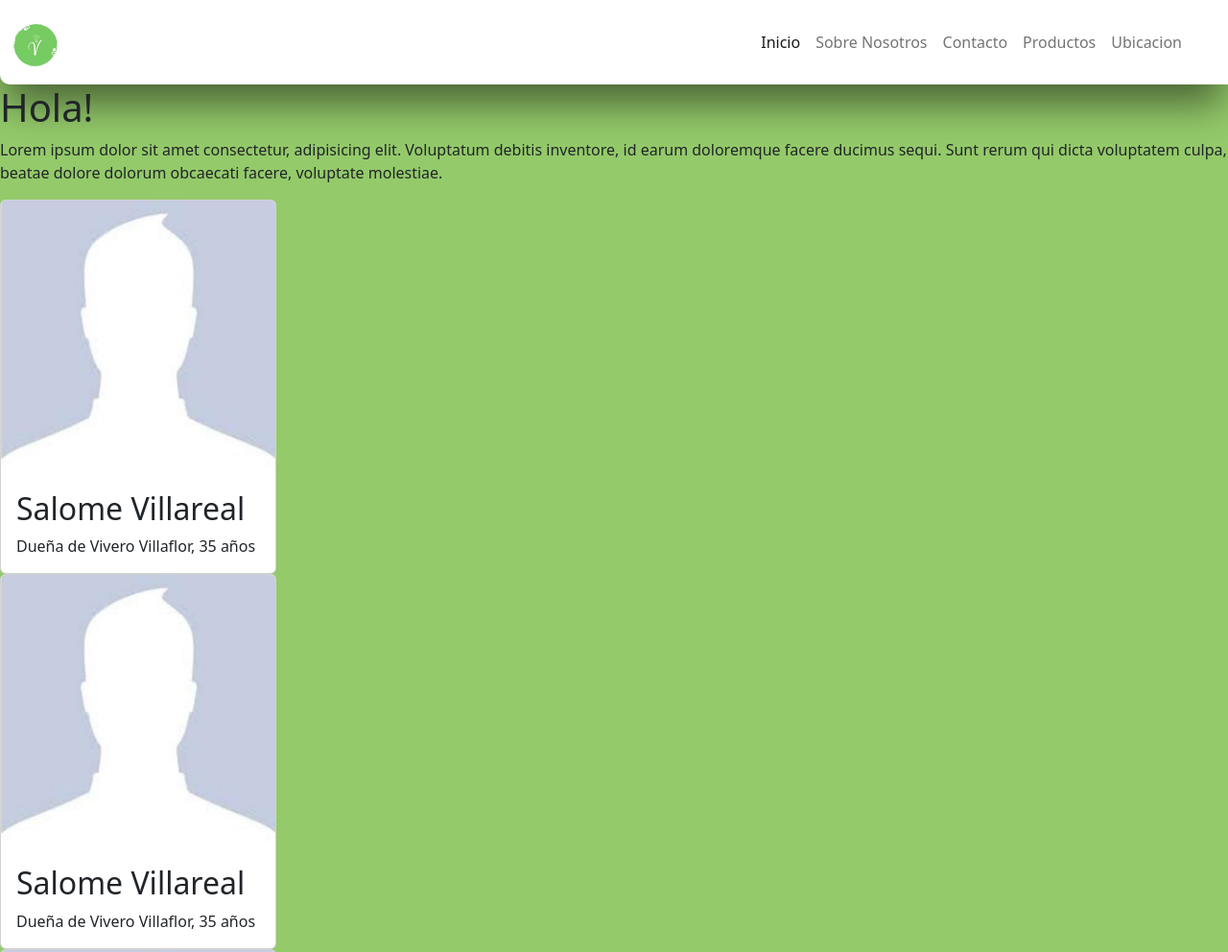
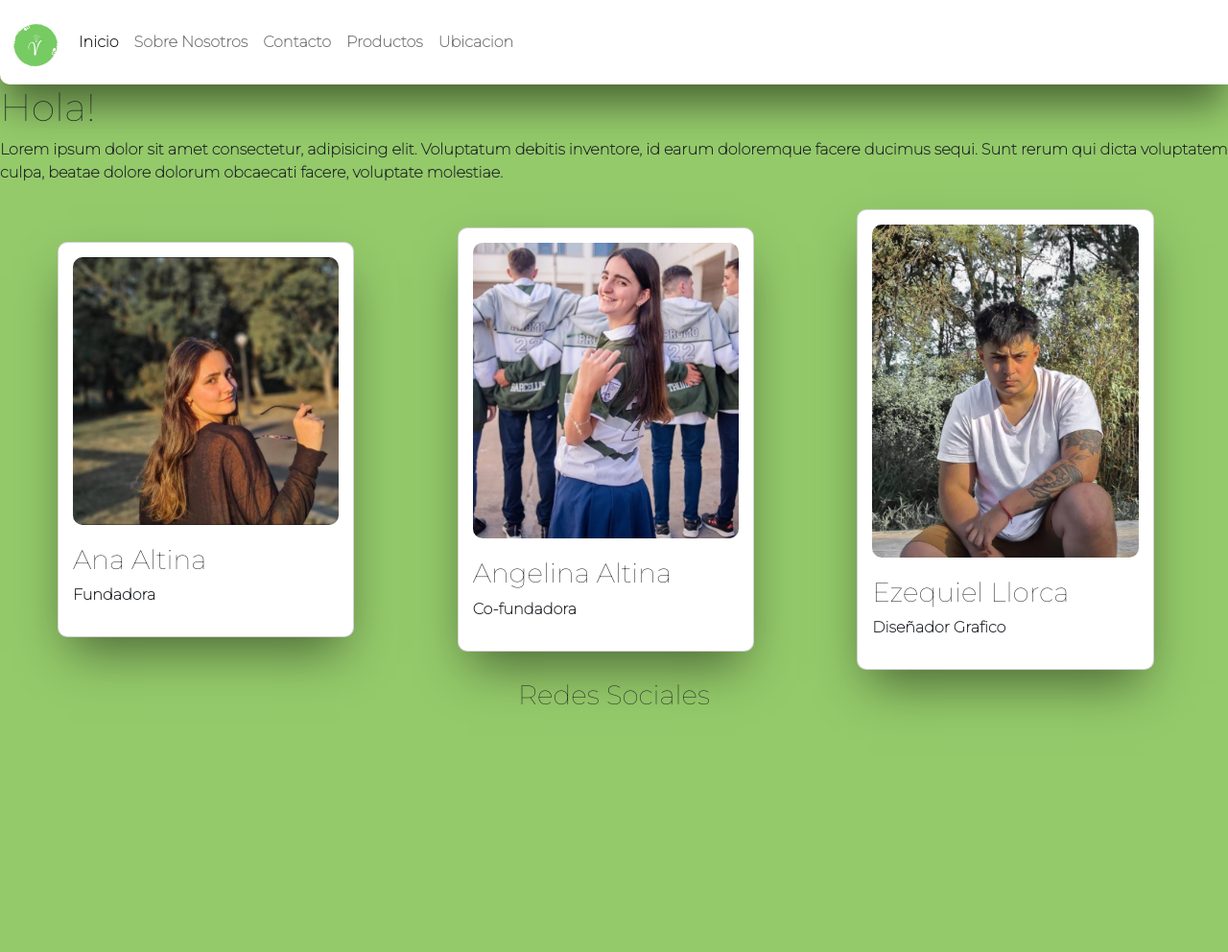
Before and after one commit to LlorcaEzequiel/Vivero-Villaflor-Ezequiel-Llorca, a website: page pages/nosotros.html in a window 1280 px wide. Shown: the top 992 px of the page at 96% size. After the commit the page ends 800 px from the top, so only its background shows below. Drawn offline with nearby package versions, Linux system fonts and the light colour scheme.

Commit message:
agregando cosas nuevas

```diff
--- a/estilos/style.css
+++ b/estilos/style.css
@@ -22,8 +22,9 @@ header {
     align-items: flex-end;
 }
 
-
-
+.textos_inicio{
+    text-align: center;
+}
 .cardsindex {
     display: flex;
     justify-content: center;
@@ -127,7 +128,7 @@ header div nav a {
 }
 
 .tarjetas__imagenes--tamaño {
-    width: 50%;
+    width: 70px;
 }
 
 .card {
@@ -156,7 +157,6 @@ header div nav a {
     border-bottom-left-radius: 10px;
 }
 
-
 /* Empiezan media queris */
 @media (max-width:1192px) {
 
@@ -174,7 +174,7 @@ header div nav a {
     grid-template-columns:repeat(2,1fr) ;
     }
 
-    .cardsindex {
+    .cardsindex_row{
         grid-template-columns:repeat(2,1fr);
     }
 
@@ -202,7 +202,6 @@ header div nav a {
         grid-template-columns:repeat(2,1fr);
     }
 }
-
 @media (max-width:500px){
     .contenedor__tarjetas {
         grid-template-columns:repeat(1,1fr) ;
--- a/pages/nosotros.html
+++ b/pages/nosotros.html
@@ -8,7 +8,7 @@
   <link rel="icon" type="image/png" href="../images/logo.png" />
   <link href="https://cdn.jsdelivr.net/npm/bootstrap@5.2.0-beta1/dist/css/bootstrap.min.css" rel="stylesheet" integrity="sha384-0evHe/X+R7YkIZDRvuzKMRqM+OrBnVFBL6DOitfPri4tjfHxaWutUpFmBp4vmVor" crossorigin="anonymous">
 <script src="https://cdn.jsdelivr.net/npm/bootstrap@5.2.0-beta1/dist/js/bootstrap.bundle.min.js" integrity="sha384-pprn3073KE6tl6bjs2QrFaJGz5/SUsLqktiwsUTF55Jfv3qYSDhgCecCxMW52nD2" crossorigin="anonymous"></script>
-<link rel="stylesheet" href="../css/style.css">
+<link rel="stylesheet" href="../estilos/style.css">
 <link rel="preconnect" href="https://fonts.googleapis.com" />
 <link rel="preconnect" href="https://fonts.gstatic.com" crossorigin />
 <link href="https://fonts.googleapis.com/css2?family=Montserrat:wght@100&display=swap" rel="stylesheet" />
@@ -59,28 +59,41 @@
         </p>
       </section>
     </main>
-    <main class="contenedor__tarjetas">
-    <div class="card" style="width: 18rem;">
-      <img src="../images/incognito.jpg" class="card-img-top" alt="...">
-      <div class="card-body">
-        <h2 class="card-title">Salome Villareal</h2>
-        <p class="card-text">Dueña de Vivero Villaflor, 35 años</p>
-      </div>
-    </div>
-    <div class="card" style="width: 18rem;">
-      <img src="../images/incognito.jpg" class="card-img-top" alt="...">
-      <div class="card-body">
-        <h2 class="card-title">Salome Villareal</h2>
-        <p class="card-text">Dueña de Vivero Villaflor, 35 años</p>
-      </div>
-    </div>
-    <div class="card" style="width: 18rem;">
-      <img src="../images/incognito.jpg" class="card-img-top" alt="...">
-      <div class="card-body">
-        <h2 class="card-title">Salome Villareal</h2>
-        <p class="card-text">Dueña de Vivero Villaflor, 35 años</p>
-      </div>
-    </div>
+    <main>
+      <div class="contenedor__tarjetas">
+          <section>
+              <article class="card">
+                  <div class="card__header">
+                      <img class="tarjetas__imagenes--tamaño" src="../images/ana.jpeg" alt="logo" width="70px"/>
+                  </div>
+                  <h3 class="card__title">Ana Altina</h3>
+                  <p class="card__description">
+                    Fundadora
+                  </p>
+              </article>
+          </section>
+          <section>
+              <article class="card">
+                  <div class="card__header">
+                      <img class="tarjetas__imagenes--tamaño" src="../images/angy.jpeg" alt="logo" width="70px" />
+                  </div>
+                  <h3 class="card__title">Angelina Altina</h3>
+                  <p class="card__description">
+                      Co-fundadora
+                  </p>
+              </article>
+          </section>
+          <section>
+              <article class="card">
+                  <div class="card__header">
+                      <img class="tarjetas__imagenes--tamaño" src="../images/ezequiel.jpeg" alt="logo" />
+                  </div>
+                  <h3 class="card__title">Ezequiel Llorca</h3>
+                  <p class="card__description">
+                    Diseñador Grafico
+                  </p>
+              </article>
+          </section>
   </main>
     <footer class="piedepagina">
       <h3>Redes Sociales</h3>
```
Also changed, not shown: index.html (+10 -33 lines), images/POST-VIVERO.jpg (added), images/ana.jpeg (added), images/angy.jpeg (added), images/carrusel1.jpg (added), images/carrusel2.jpg (added), images/carrusel3.jpg (added), images/carrusel4.jpg (added), images/ezequiel.jpeg (added).
